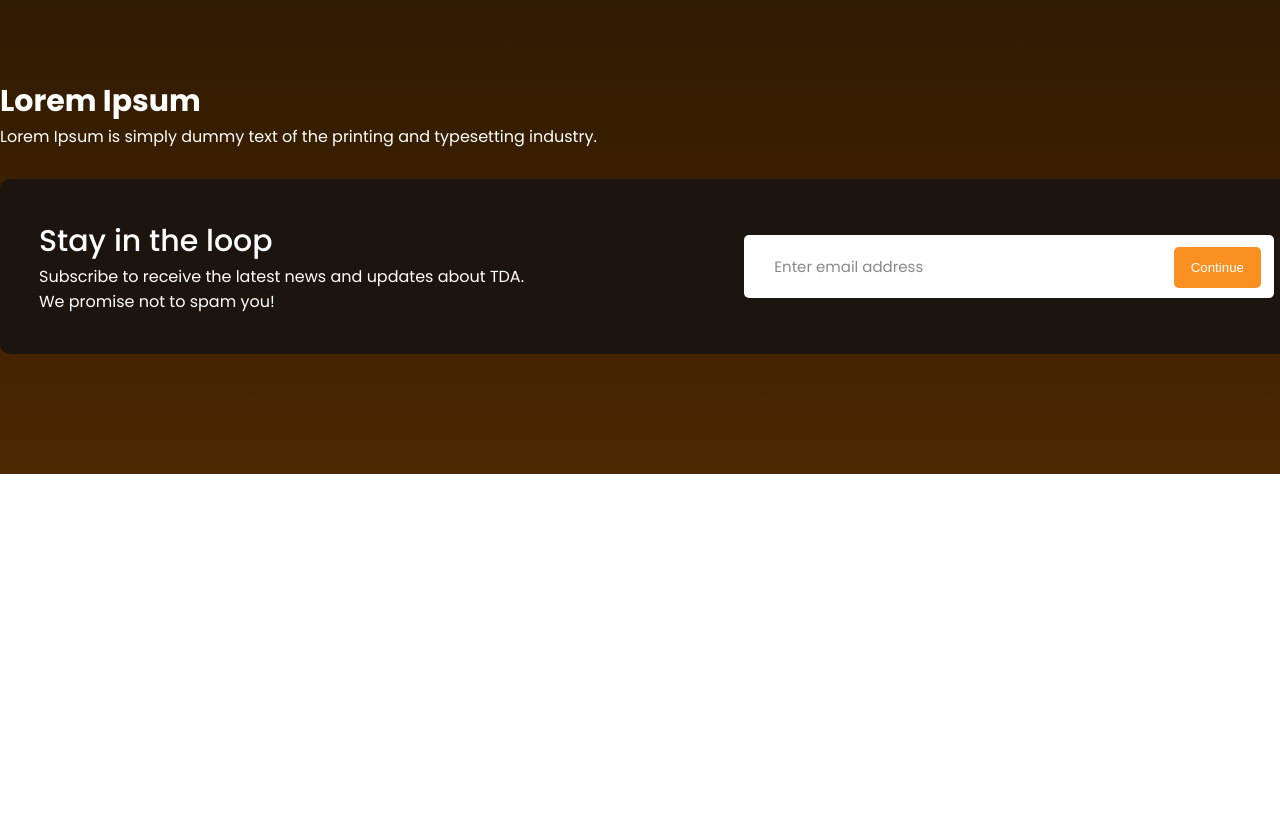
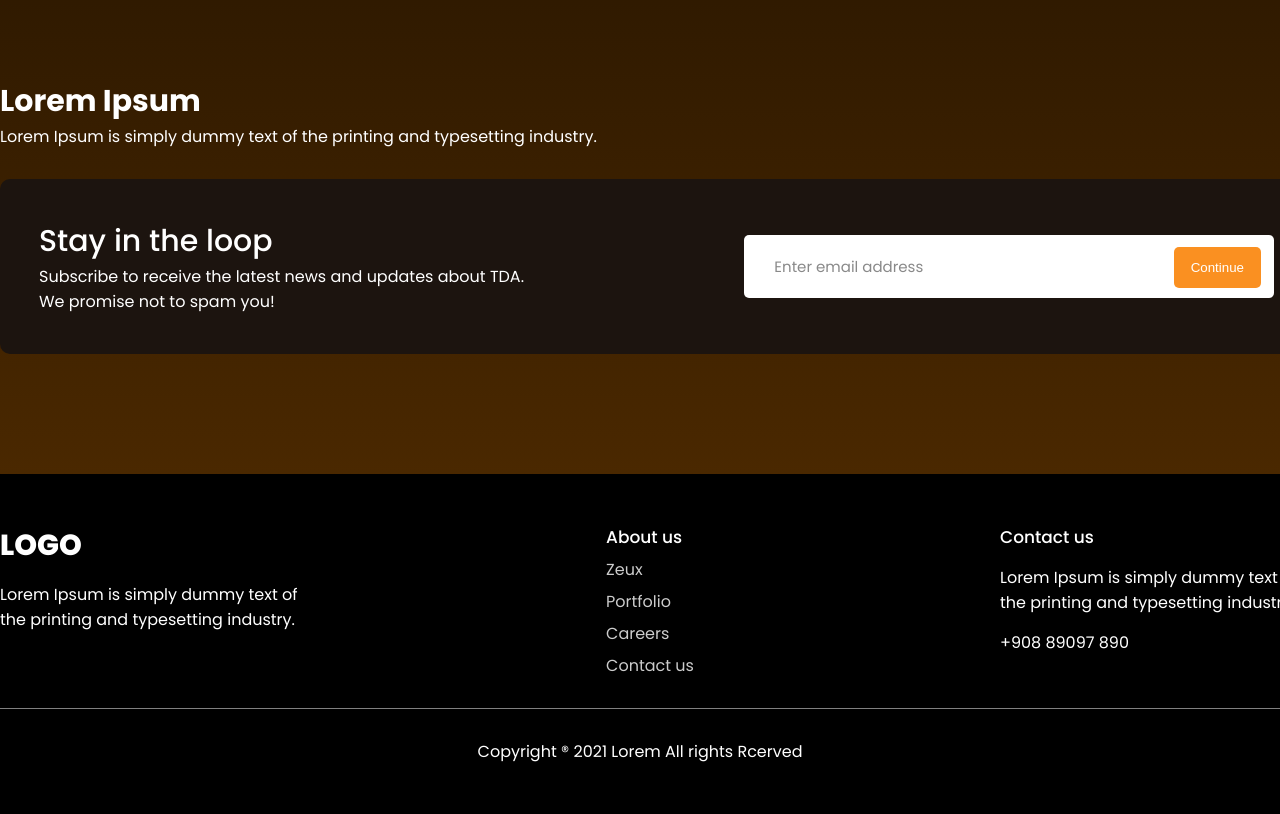
Before and after one commit to JDebobA/First-website, a plain HTML site: page index.html in a window 1280 px wide. Shown: the part 4195-5009 px from the top of the page. Before the commit the page ends 4669 px from the top, so only its background shows below. Drawn offline with Linux system fonts and the light colour scheme.

Commit message:
Add files via upload

```diff
--- a/index.html
+++ b/index.html
@@ -143,11 +143,39 @@
                 <div>
                     <input type="email" id="emailField" placeholder="Enter email address">
                     <button onclick="checkEmail()">Continue</button>
-
                 </div>
             </div>
         </div>
+
     </div>
+
+    <footer>
+        <div class="block container">
+            <div>
+                <span class="logo">logo</span>
+                <p>Lorem Ipsum is simply dummy text of the printing and typesetting industry. </p>
+            </div>
+            <div>
+                <h4>About us</h4>
+                <ul>
+                    <li>Zeux</li>
+                    <li>Portfolio</li>
+                    <li>Careers</li>
+                    <li>Contact us</li>
+                </ul>
+            </div>
+            <div>
+                <h4>Contact us</h4>
+                <p>Lorem Ipsum is simply dummy text of the printing and typesetting industry. </p>
+                <p>+908 89097 890</p>
+            </div>
+        </div>
+
+        <hr>
+        <p>Copyright ® 2021 Lorem All rights Rcerved</p>
+    </footer>
+
+
 
     <script src="script/script.js"></script>
 </body>
--- a/script/script.js
+++ b/script/script.js
@@ -1,4 +1,6 @@
 function checkEmail(){
-    let email = document.querySelector('#emailField');
-    alert(email.value);
+    let email = document.querySelector('#emailField').value;
+    if(!email.includes('@')) alert('Нет символа @');
+    else if(!email.includes('.')) alert('Нет символа .');
+    else alert ("Всё норм");
 }
--- /dev/null
+++ b/style/block/footer.css
@@ -0,0 +1,45 @@
+footer {
+    background: black;
+    padding: 50px 0;
+}
+
+footer .block {
+    display: flex;
+    justify-content: space-between;
+}
+
+footer .block .logo {
+    text-transform: uppercase;
+    font-size: 29px;
+    font-weight: 800;
+}
+
+footer .block p {
+    width: 300px;
+    margin: 15px 0;
+}
+
+footer .block h4 {
+    font-size: 17px;
+    font-weight: 500;
+}
+
+footer .block ul {
+    list-style: none;
+}
+
+footer .block ul li {
+    margin-top: 7px;
+    opacity: 0.8;
+}
+
+footer hr {
+    margin: 30px 0;
+    border: 0;
+    height: 0.6px;
+    background: gray;
+}
+
+footer > p {
+    text-align: center;
+}
--- a/style/block/main.css
+++ b/style/block/main.css
@@ -118,3 +118,12 @@ header nav ul li.btn a:hover {
     top: -150px;
     right: 0;
 }
+
+
+
+
+
+.about {
+    background: linear-gradient(180deg,rgba(0, 0, 0, 1) 0%, rgba(26, 14, 1, 1) 100%);
+    width: 100%;
+}
--- a/style/pages/index.css
+++ b/style/pages/index.css
@@ -6,4 +6,5 @@
 @import '../block/games.css';
 @import '../block/features.css';
 @import '../block/project.css';
-@import '../block/email.css'
+@import '../block/email.css';
+@import '../block/footer.css';
```
Also changed, not shown: About us.html (added, +43 -0 lines), img/Game/Game 4 big.png (added).
